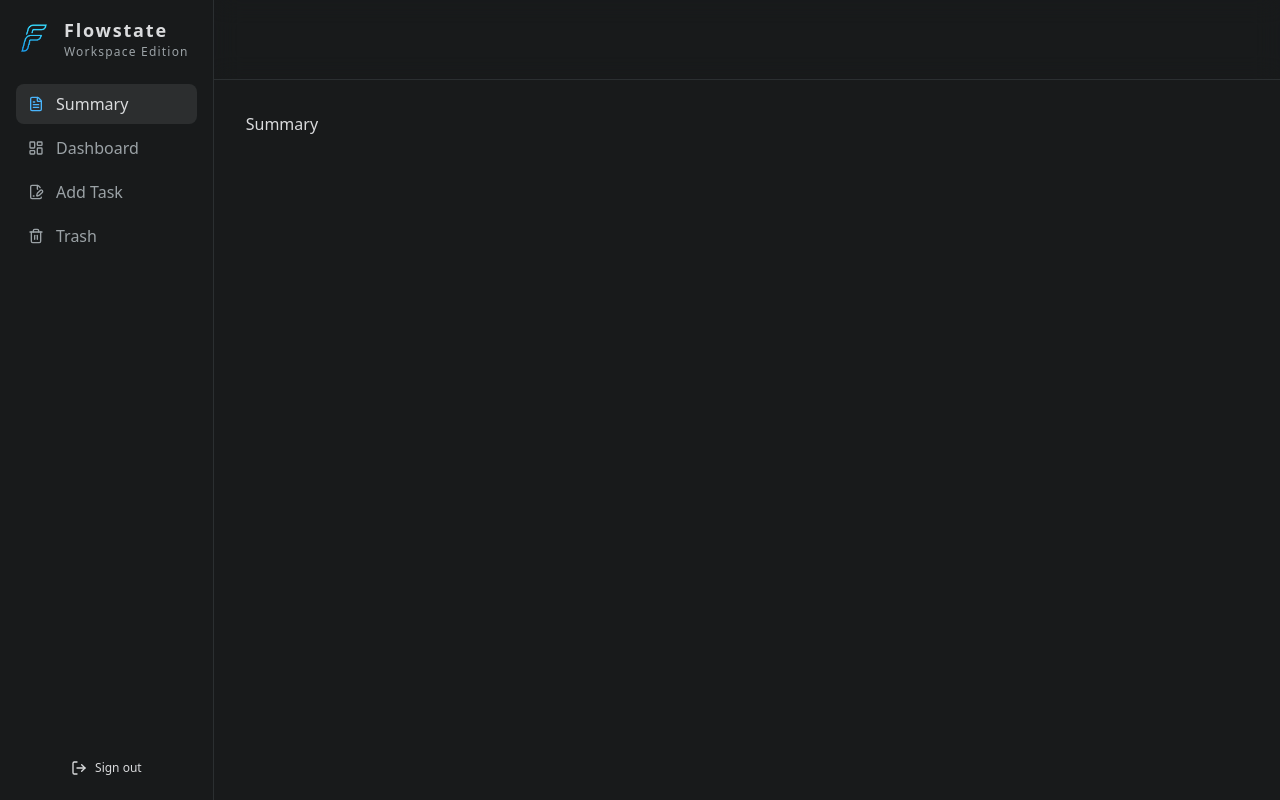
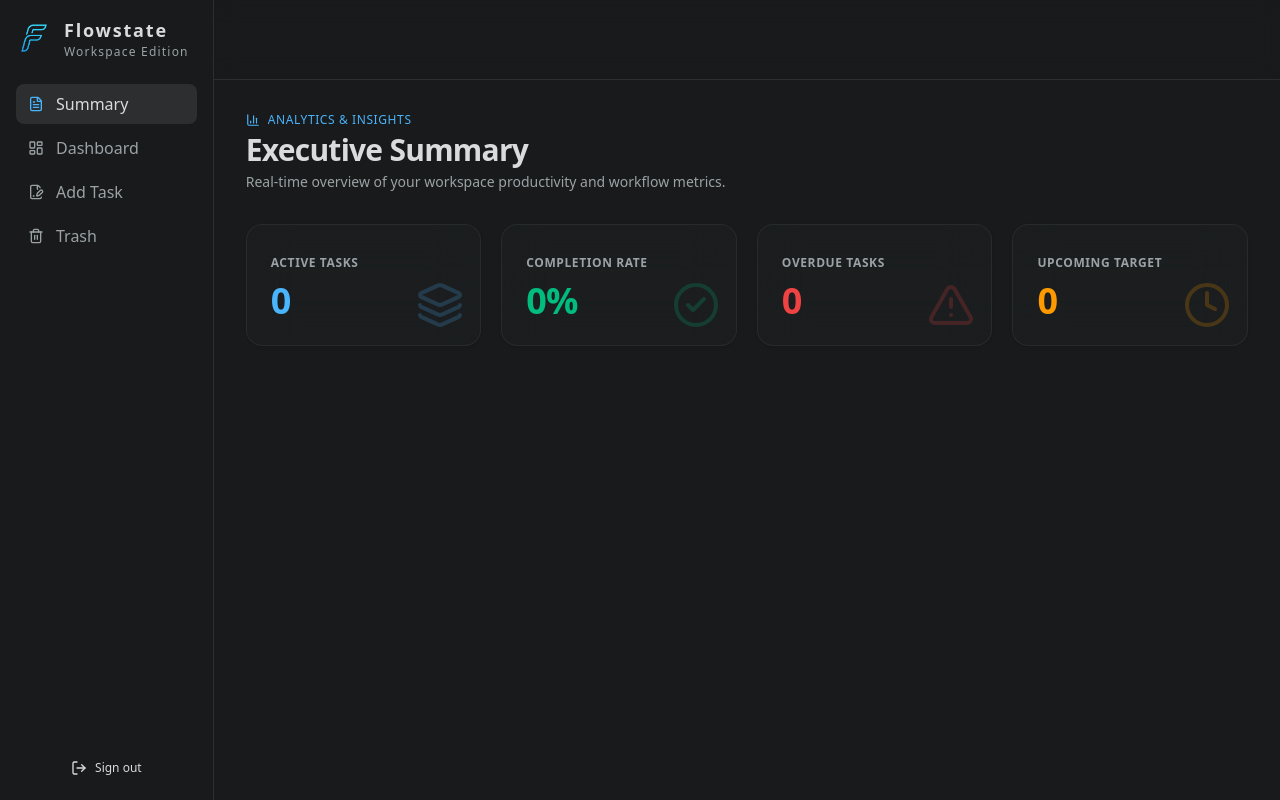
Before and after one commit to Chneemann/flowstate, a Next.js app: page /summary in a window 1280 px wide. Built offline with nearby package versions, Linux system fonts and the light colour scheme; no server answers; the database is empty; sample sign-in values are in the browser's storage.

Commit message:
feat(summary): add executive summary analytics page with modular components and metrics breakdown

```diff
--- a/app/(app)/summary/page.tsx
+++ b/app/(app)/summary/page.tsx
@@ -1,6 +1,98 @@
 /**
- * Summary
+ * @file app/summary/page.tsx
+ * @description Server component rendering an advanced analytical summary page with comprehensive task metrics.
  */
-export default function Summary() {
-  return <div className="space-y-6">Summary</div>;
+
+import { auth } from "@/auth";
+import { redirect } from "next/navigation";
+import { TaskService } from "@/services/task.service";
+import { COLUMNS } from "@/types/task";
+import SummaryHeader from "./sections/SummaryHeader";
+import SummaryKpiGrid from "./sections/SummaryKpiGrid";
+
+/**
+ * Calculates comprehensive analytical metrics from the user's active task collection.
+ *
+ * @param {Array<{ task: any; user: any }>} rawTasks - The collection of raw tasks and user relations.
+ * @returns {Object} An object containing total counts, completion rates, overdue totals, and status/priority breakdowns.
+ */
+function calculateTaskAnalytics(rawTasks: Array<{ task: any; user: any }>) {
+  const totalTasks = rawTasks.length;
+
+  const statusCounts: Record<string, number> = COLUMNS.reduce(
+    (acc, col) => {
+      acc[col.id] = 0;
+      return acc;
+    },
+    {} as Record<string, number>,
+  );
+
+  const priorityCounts: Record<string, number> = {
+    high: 0,
+    medium: 0,
+    low: 0,
+  };
+
+  let completedTasks = 0;
+  let overdueTasks = 0;
+  let upcomingDueTasks = 0;
+
+  const now = new Date();
+
+  rawTasks.forEach(({ task }) => {
+    if (statusCounts[task.status] !== undefined) statusCounts[task.status]++;
+    if (priorityCounts[task.priority] !== undefined)
+      priorityCounts[task.priority]++;
+    if (task.status === "done") completedTasks++;
+
+    if (task.dueDate) {
+      const dueDate = new Date(task.dueDate);
+      if (dueDate < now && task.status !== "done") {
+        overdueTasks++;
+      } else if (dueDate >= now && task.status !== "done") {
+        upcomingDueTasks++;
+      }
+    }
+  });
+
+  const completionRate =
+    totalTasks > 0 ? Math.round((completedTasks / totalTasks) * 100) : 0;
+
+  return {
+    totalTasks,
+    completedTasks,
+    completionRate,
+    overdueTasks,
+    upcomingDueTasks,
+    statusCounts,
+    priorityCounts,
+  };
 }
+
+/**
+ * Renders the summary analytics page with authentication validation, data retrieval via TaskService,
+ * KPI metrics calculation, and structural grid layouts.
+ *
+ * @async
+ * @returns {Promise<JSX.Element>} The rendered summary page component.
+ */
+export default async function SummaryPage() {
+  const session = await auth();
+  if (!session?.user?.id) redirect("/login");
+
+  const rawTasks = await TaskService.findActiveTasksForUser(session.user.id);
+  const analytics = calculateTaskAnalytics(rawTasks);
+
+  return (
+    <div className="space-y-8 max-w-7xl mx-auto pb-12">
+      <SummaryHeader />
+
+      <SummaryKpiGrid
+        totalTasks={analytics.totalTasks}
+        completionRate={analytics.completionRate}
+        overdueTasks={analytics.overdueTasks}
+        upcomingDueTasks={analytics.upcomingDueTasks}
+      />
+    </div>
+  );
+}
--- /dev/null
+++ b/app/(app)/summary/sections/SummaryHeader.tsx
@@ -0,0 +1,34 @@
+/**
+ * @file app/summary/sections/SummaryHeader.tsx
+ * @description Client component rendering the analytical page header.
+ */
+
+"use client";
+
+import { BarChart3 } from "lucide-react";
+
+/**
+ * Renders the analytical executive summary header featuring an analytics icon,
+ * workspace indicator, main title, and descriptive subtitle.
+ *
+ * @returns {JSX.Element} The rendered summary header component.
+ */
+export default function SummaryHeader() {
+  return (
+    <div className="flex flex-col sm:flex-row sm:items-center sm:justify-between gap-4">
+      <div>
+        <div className="flex items-center gap-2 text-primary font-medium text-xs uppercase tracking-wider mb-1">
+          <BarChart3 size={14} />
+          Analytics & Insights
+        </div>
+        <h1 className="text-3xl font-extrabold tracking-tight">
+          Executive Summary
+        </h1>
+        <p className="text-sm text-foreground-muted mt-1">
+          Real-time overview of your workspace productivity and workflow
+          metrics.
+        </p>
+      </div>
+    </div>
+  );
+}
--- /dev/null
+++ b/app/(app)/summary/sections/SummaryKpiGrid.tsx
@@ -0,0 +1,94 @@
+/**
+ * @file app/summary/sections/SummaryKpiGrid.tsx
+ * @description Client component rendering the primary KPI metrics grid.
+ */
+
+"use client";
+
+import { Layers, CheckCircle2, AlertTriangle, Clock } from "lucide-react";
+
+/**
+ * Properties for the SummaryKpiGrid component.
+ *
+ * @interface SummaryKpiGridProps
+ * @property {number} totalTasks - The total count of active tasks.
+ * @property {number} completionRate - The calculated completion rate percentage.
+ * @property {number} overdueTasks - The number of tasks past their deadline.
+ * @property {number} upcomingDueTasks - The number of tasks with upcoming deadlines.
+ */
+interface SummaryKpiGridProps {
+  totalTasks: number;
+  completionRate: number;
+  overdueTasks: number;
+  upcomingDueTasks: number;
+}
+
+/**
+ * Renders a responsive grid of KPI cards summarizing key task metrics,
+ * including active totals, completion percentages, overdue items, and upcoming targets.
+ *
+ * @param {SummaryKpiGridProps} props - The component props.
+ * @returns {JSX.Element} The rendered summary KPI grid component.
+ */
+export default function SummaryKpiGrid({
+  totalTasks,
+  completionRate,
+  overdueTasks,
+  upcomingDueTasks,
+}: SummaryKpiGridProps) {
+  const kpiCards = [
+    {
+      title: "Active Tasks",
+      value: totalTasks,
+      icon: Layers,
+      color: "text-primary",
+      borderColor: "hover:border-primary/40",
+    },
+    {
+      title: "Completion Rate",
+      value: `${completionRate}%`,
+      icon: CheckCircle2,
+      color: "text-emerald-500",
+      borderColor: "hover:border-emerald-500/40",
+    },
+    {
+      title: "Overdue Tasks",
+      value: overdueTasks,
+      icon: AlertTriangle,
+      color: "text-destructive",
+      borderColor: "hover:border-destructive/40",
+    },
+    {
+      title: "Upcoming Target",
+      value: upcomingDueTasks,
+      icon: Clock,
+      color: "text-amber-500",
+      borderColor: "hover:border-amber-500/40",
+    },
+  ];
+
+  return (
+    <div className="grid grid-cols-1 sm:grid-cols-2 lg:grid-cols-4 gap-5">
+      {kpiCards.map(({ title, value, icon: Icon, color, borderColor }) => (
+        <div
+          key={title}
+          className={`bg-card/40 border border-border/80 backdrop-blur-xl p-4 sm:p-6 rounded-2xl shadow-sm flex flex-col justify-between relative overflow-hidden group ${borderColor} transition-all duration-300`}
+        >
+          <div
+            className={`absolute bottom-0 right-0 p-4 opacity-20 group-hover:opacity-30 transition-opacity ${color}`}
+          >
+            <Icon size={48} />
+          </div>
+          <div>
+            <span className="text-xs font-semibold uppercase tracking-wider text-foreground-muted">
+              {title}
+            </span>
+            <div className={`text-4xl font-black tracking-tight mt-2 ${color}`}>
+              {value}
+            </div>
+          </div>
+        </div>
+      ))}
+    </div>
+  );
+}
```
